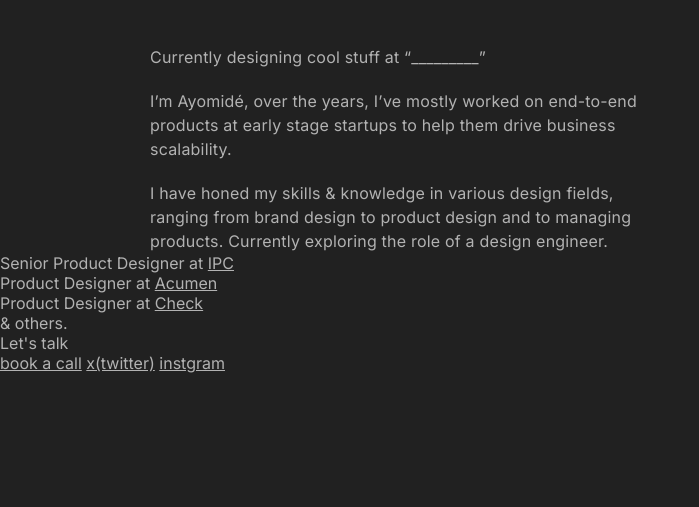
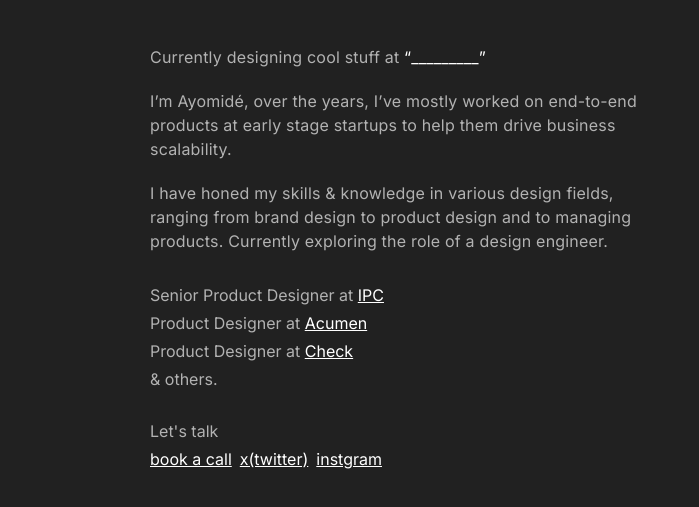
Before and after one commit to danielayomide/ayomide, a plain HTML site: page index.html in a window 1280 px wide. Shown: the part 101-608 px from the top of the page, without its empty margins (0-699 px from the left). Drawn offline with Linux system fonts and the light colour scheme.

Commit message:
Update style.css

```diff
--- a/style.css
+++ b/style.css
@@ -38,3 +38,20 @@ header {
 .logo {
     margin-bottom: 44px;
 }
+
+.link {
+    color: #ffffff;
+}
+.experience {
+    display: flex;
+    flex-direction: column;
+    gap: 8px;
+    margin-left: 150px;
+    margin-top: 32px;
+    max-width: 505px;
+}
+.footer {
+    display: flex;
+    gap: 8px;
+    max-width: 505px;
+}
```
